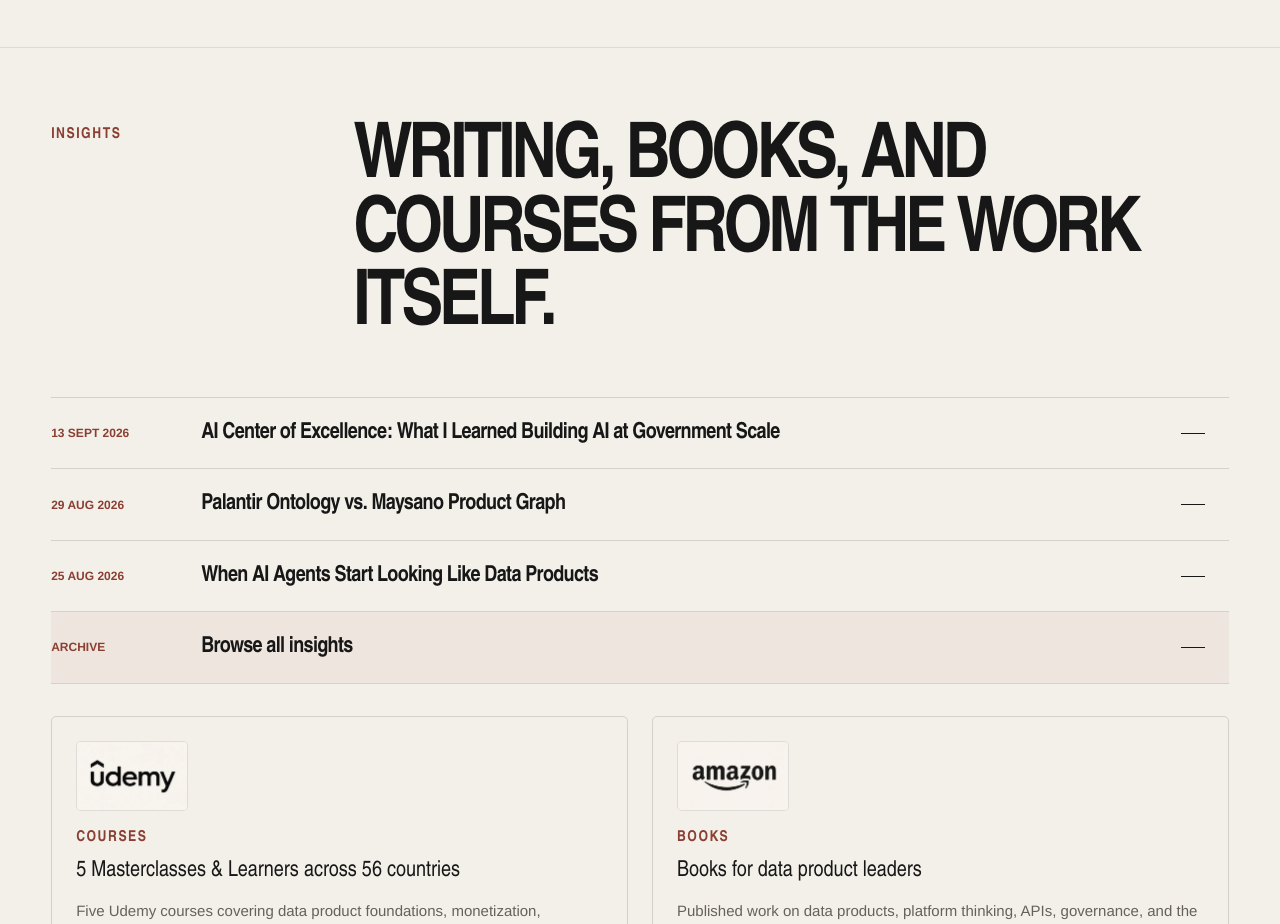
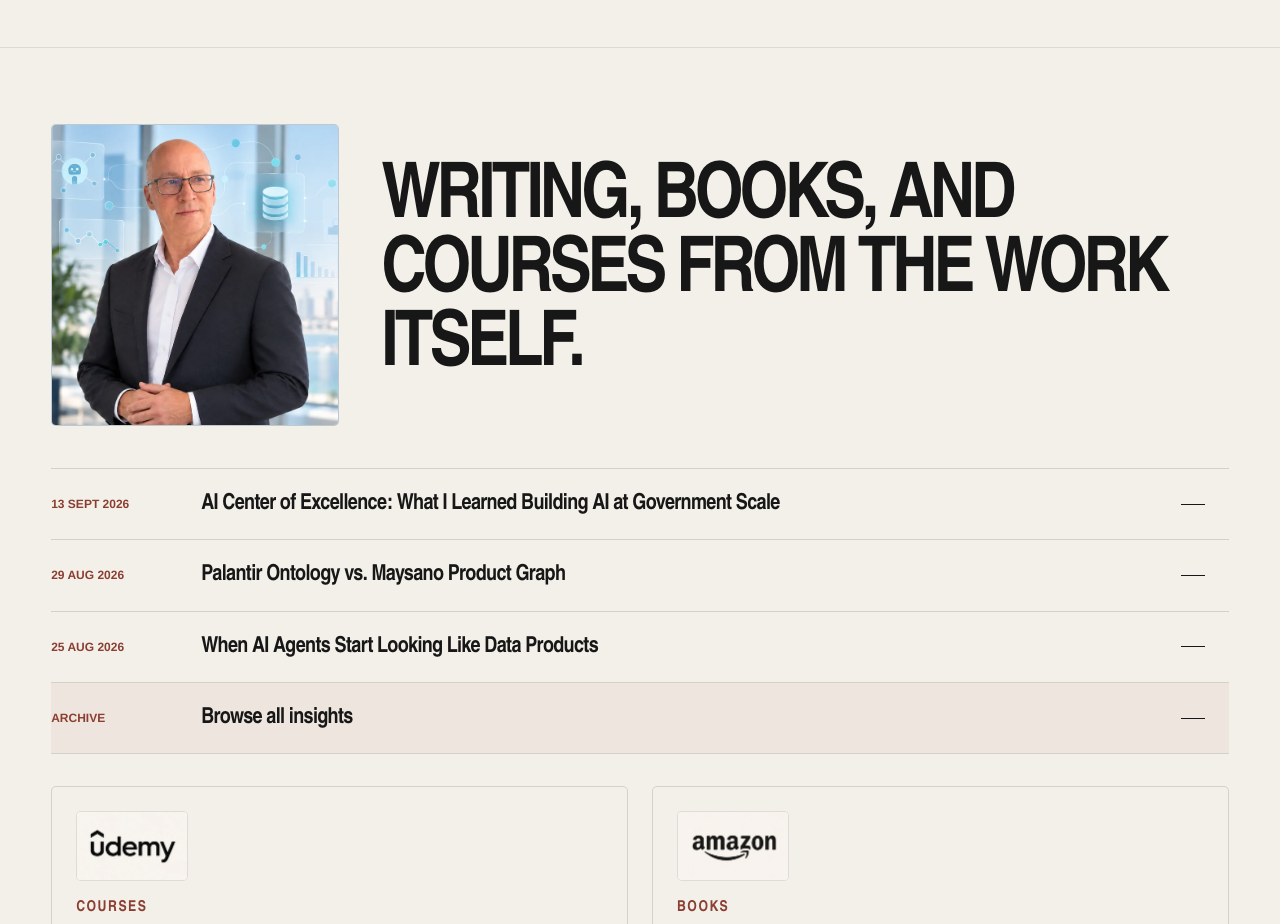
Before and after one commit to kyyberi/jarkko, a Next.js app: page / in a window 1280 px wide. Shown: the part 7720-8644 px from the top of the page. Built offline with nearby package versions, Linux system fonts and the light colour scheme.

Commit message:
Update homepage insights header

```diff
--- a/app/globals.css
+++ b/app/globals.css
@@ -1326,6 +1326,18 @@ h1 {
   max-width: 860px;
 }
 
+.insights-head {
+  margin-bottom: 42px;
+}
+
+.insights-portrait {
+  background: #d7e7ee;
+}
+
+.insights-portrait img {
+  object-position: 50% 38%;
+}
+
 .focus-grid {
   display: grid;
   grid-template-columns: repeat(4, minmax(0, 1fr));
--- a/app/page.tsx
+++ b/app/page.tsx
@@ -627,11 +627,18 @@ export default function Home() {
         </section>
 
         <section className="section" id="insights">
-          <div className="section-head">
-            <div className="section-kicker">Insights</div>
-            <h2 className="section-title">
-              Writing, books, and courses from the work itself.
-            </h2>
+          <div className="section-head focus-head insights-head">
+            <figure className="focus-portrait insights-portrait">
+              <img
+                src={publicAssetPath("/images/insights-hero-portrait.webp")}
+                alt="Jarkko Moilanen"
+              />
+            </figure>
+            <div className="focus-title-copy insights-title-copy">
+              <h2 className="section-title">
+                Writing, books, and courses from the work itself.
+              </h2>
+            </div>
           </div>
           <div className="insights-layout">
             <div className="article-list">
```
Also changed, not shown: public/images/insights-hero-portrait.webp.
